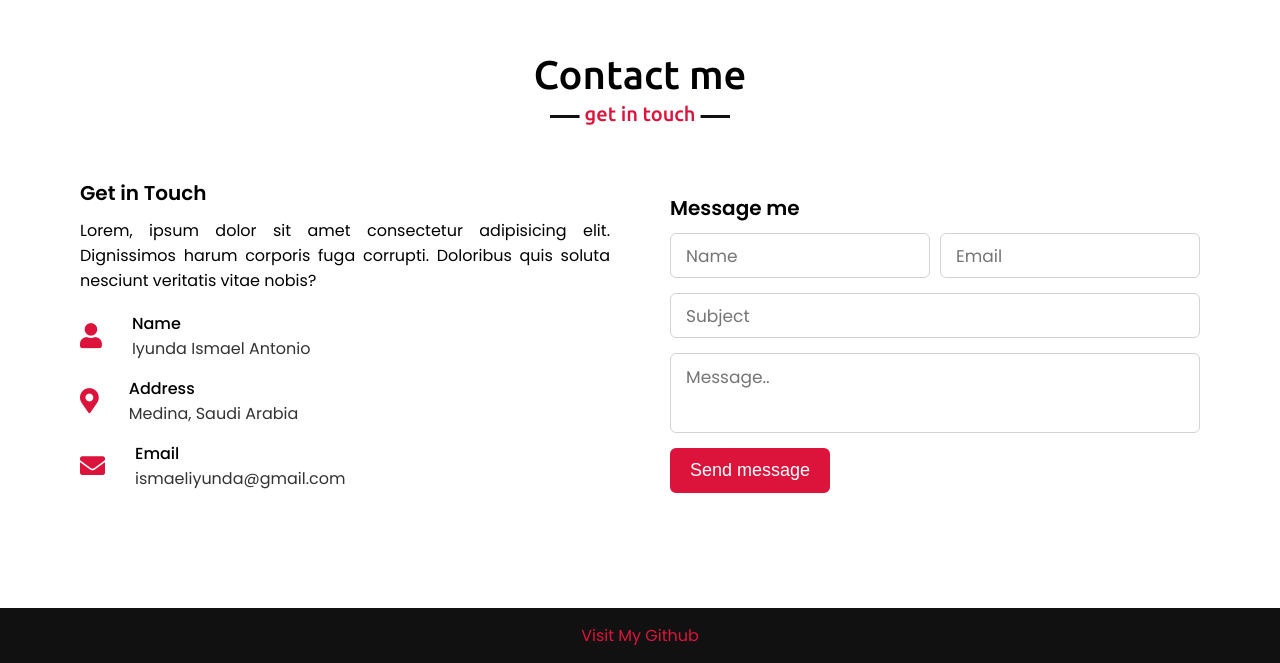
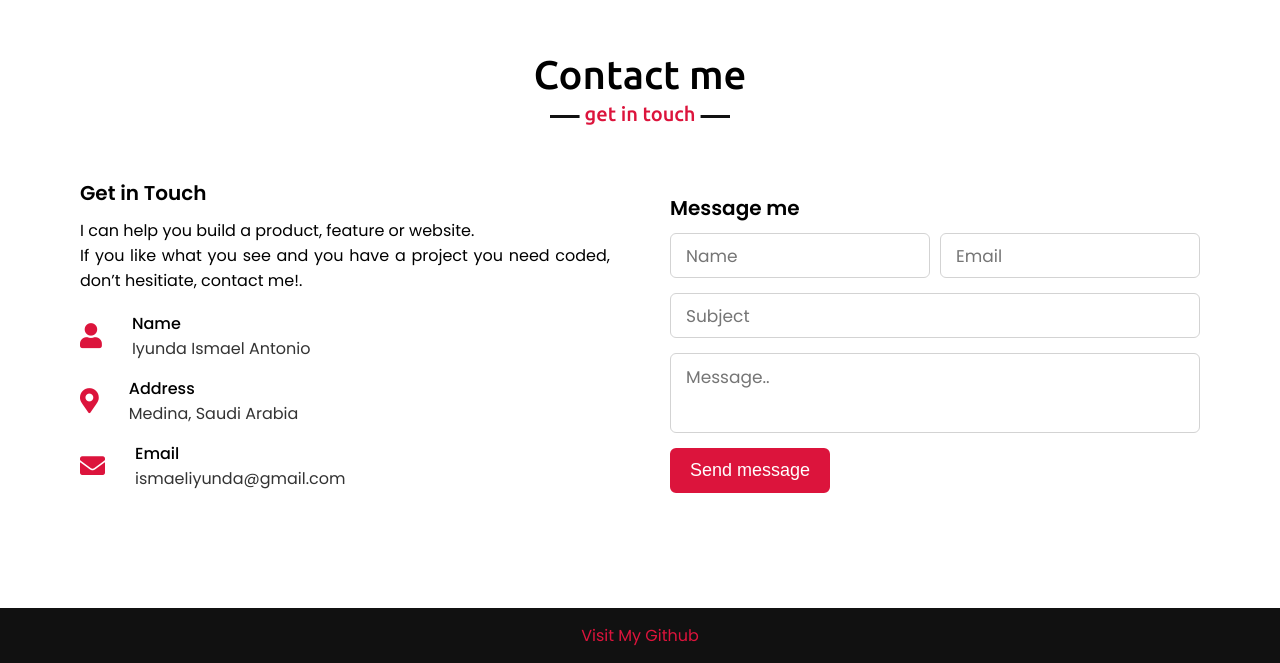
Before and after one commit to ixboy/portfolio, a plain HTML site: page index.html in a window 1280 px wide. Shown: the part 2843-3506 px from the top of the page. Drawn offline with nearby package versions, Linux system fonts and the light colour scheme.

Commit message:
edit contact and footer section

```diff
--- a/index.html
+++ b/index.html
@@ -169,7 +169,8 @@
                 <div class="contact-content">
                     <div class="column left">
                         <div class="text">Get in Touch</div>
-                        <p>Lorem, ipsum dolor sit amet consectetur adipisicing elit. Dignissimos harum corporis fuga corrupti. Doloribus quis soluta nesciunt veritatis vitae nobis?</p>
+                            <p>I can help you build a product, feature or website.</p>
+                            <p>If you like what you see and you have a project you need coded, don’t hesitiate, contact me!.</p>
                         <div class="icons">
                             <div class="row">
                                 <i class="fas fa-user"></i>
```
